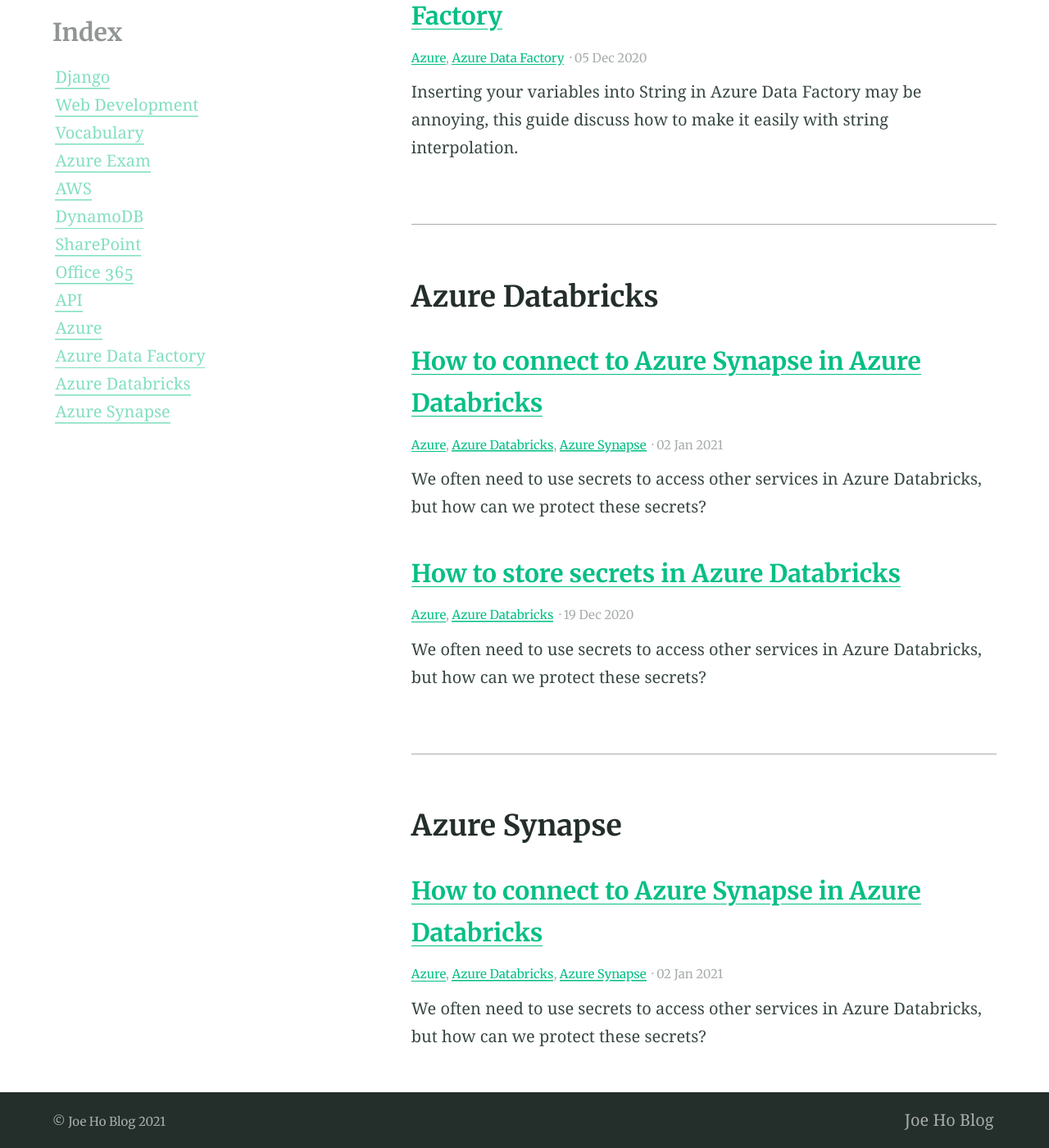
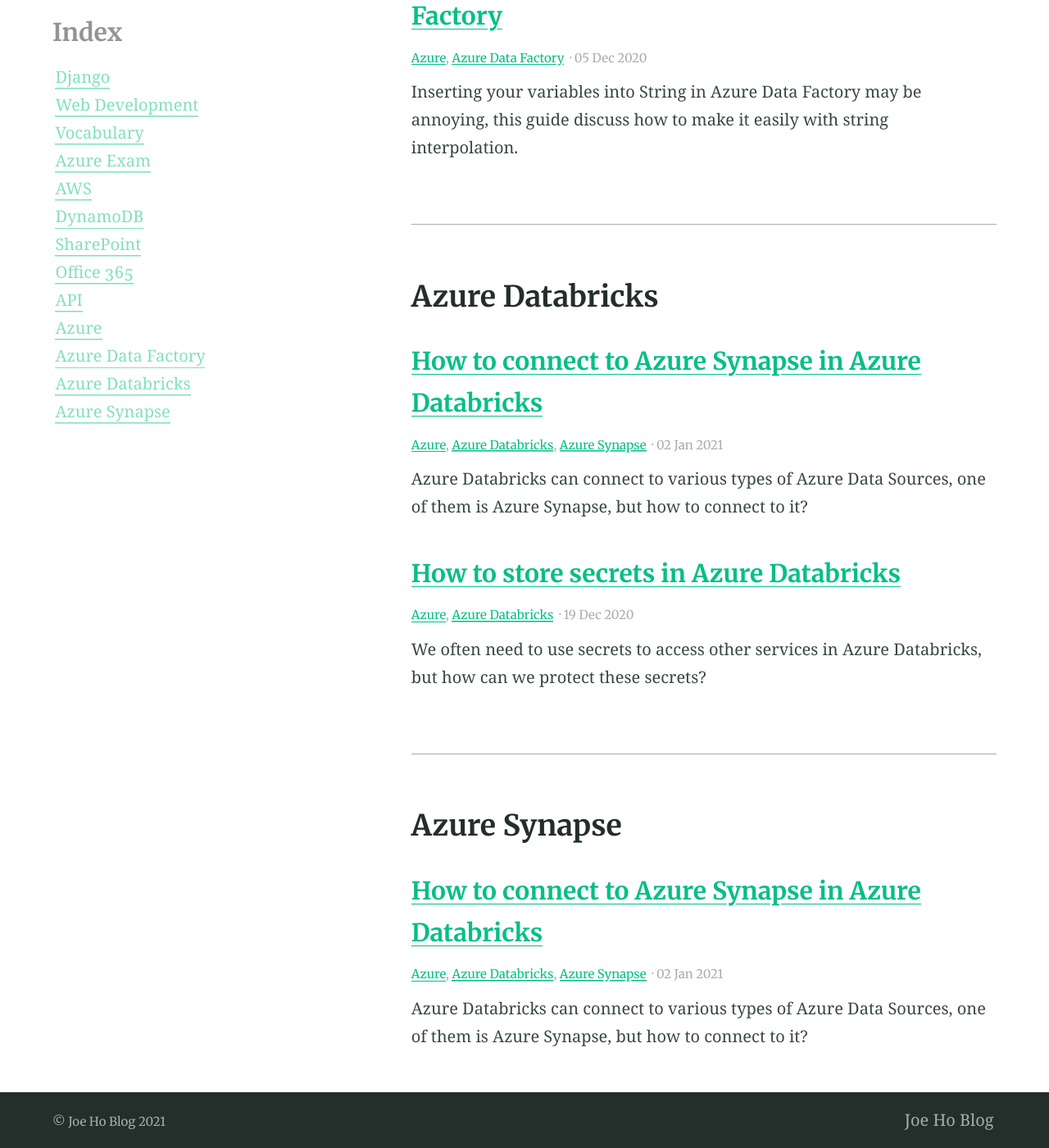
Before and after one commit to JoeHO888/JoeHo888.github.io, a Jekyll site: the page built from categories.md, in a window 1280 px wide and 1400 px high, scrolled down 4741 px. Shown: the whole window at 82% size. Built offline with Jekyll 4.4.1, drawn with Linux system fonts in a browser that asks for light colours; some of the changed text lies outside the part shown.

Commit message:
Update Connect To Azure Synapse Blog

```diff
--- a/_posts/2021-01-02-How-To-Connect-To-Azure-Synapse-In-Azure-Databricks.md
+++ b/_posts/2021-01-02-How-To-Connect-To-Azure-Synapse-In-Azure-Databricks.md
@@ -5,9 +5,9 @@
 - Azure Databricks
 - Azure Synapse
 excerpt: |
-  We often need to use secrets to access other services in Azure Databricks, but how can we protect these secrets?
+  Azure Databricks can connect to various types of Azure Data Sources, one of them is Azure Synapse, but how to connect to it?
 feature_text: |
-  ## Secret Management in Azure Databricks
+  ## Connect to Azure Synapse in Azure Databricks
 feature_image: "https://picsum.photos/2560/600?image=733"
 image: "https://picsum.photos/2560/600?image=733"
 ---
```
